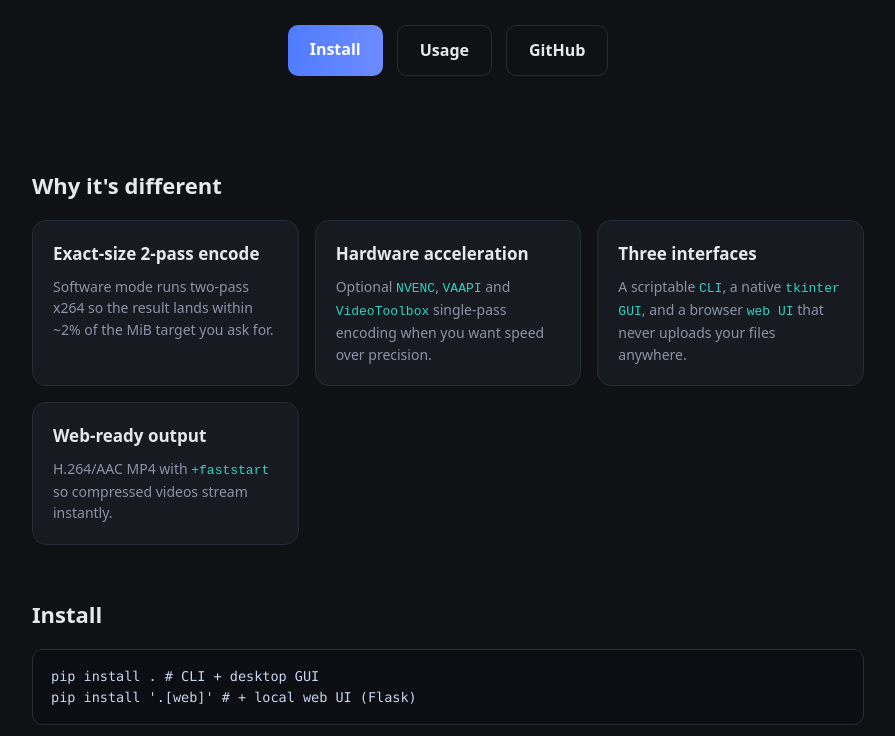
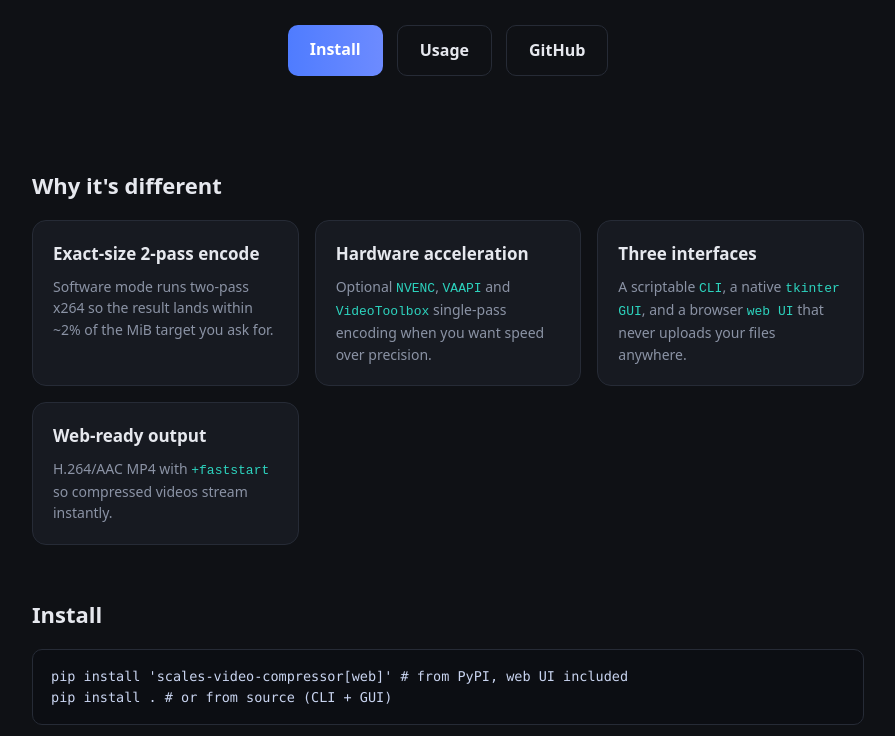
Before and after one commit to ronaldbvirinyangwe/video_compressor, a plain HTML site: page docs/index.html in a window 1280 px wide. Shown: the part 216-952 px from the top of the page, without its empty margins (192-1087 px from the left). Drawn offline with Linux system fonts and the light colour scheme.

Commit message:
Rename distribution to scales-video-compressor (matches PyPI token scope)

```diff
--- a/docs/index.html
+++ b/docs/index.html
@@ -61,8 +61,8 @@
   </div>
 
   <h2 id="install">Install</h2>
-  <div class="code">pip install .                 # CLI + desktop GUI<br>
-pip install '.[web]'         # + local web UI (Flask)</div>
+  <div class="code">pip install 'scales-video-compressor[web]'   # from PyPI, web UI included<br>
+pip install .                               # or from source (CLI + GUI)</div>
   <p>You need Python 3.9+ and <a href="https://ffmpeg.org/download.html">ffmpeg/ffprobe</a> on your PATH.</p>
 
   <h2 id="usage">Usage</h2>
```
Also changed, not shown: 2 other files.
